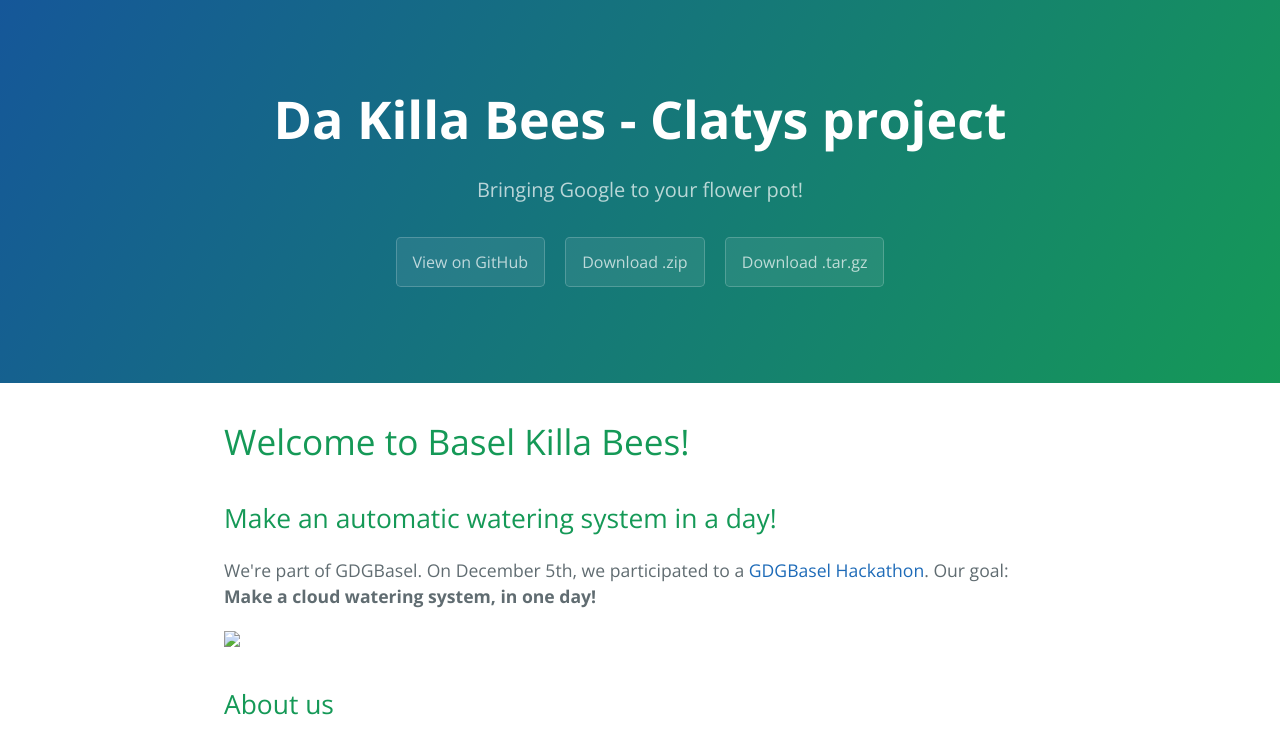
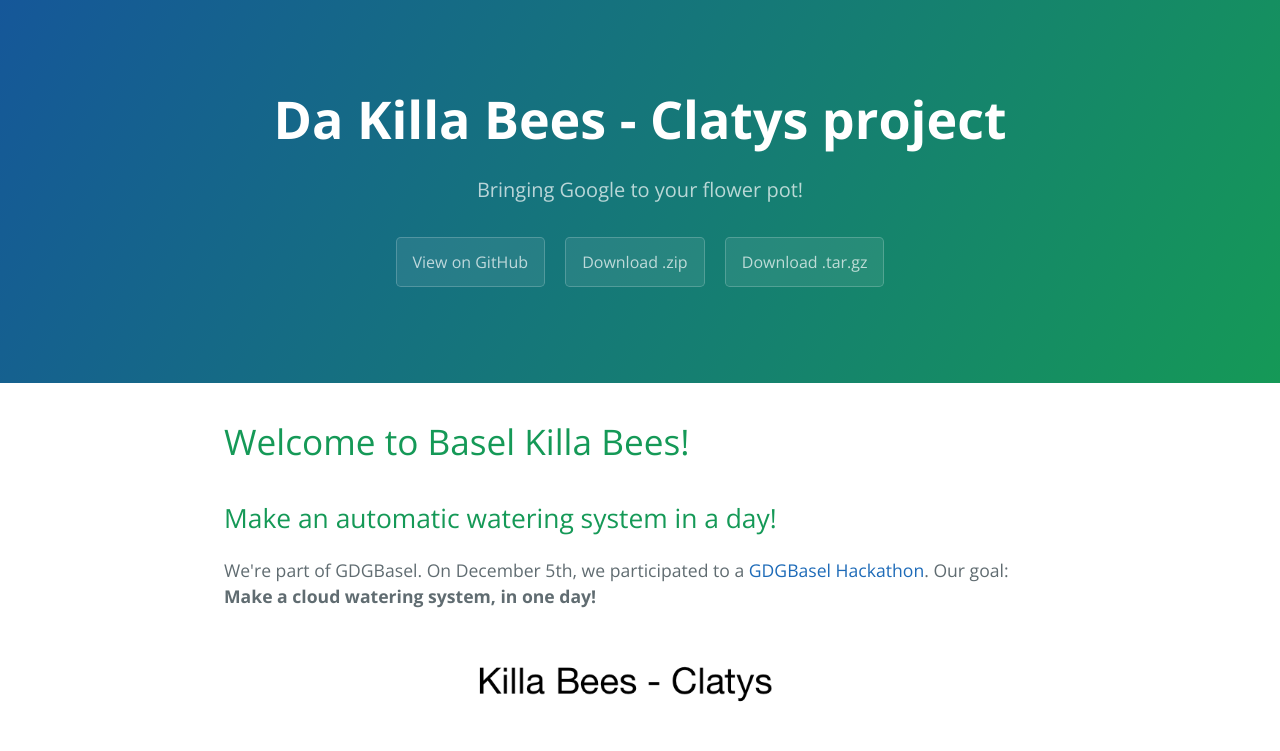
Before and after one commit to BaselKillaBees/Clatys, a plain HTML site: page index.html in a window 1280 px wide. Shown: the top 751 px of the page. Drawn offline with nearby package versions, Linux system fonts and the light colour scheme.

Commit message:
adding simple_diagram

```diff
--- a/index.html
+++ b/index.html
@@ -28,7 +28,7 @@
 <p>We're part of GDGBasel. On December 5th, we participated to a <a href="http://hackathon.gdgbasel.com">GDGBasel Hackathon</a>.
 Our goal: <strong>Make a cloud watering system, in one day!</strong></p>
 
-<img src="gh-pages/simple_diagram.png" />
+<img src="https://raw.githubusercontent.com/BaselKillaBees/Clatys/gh-pages/simple_diagram.png" />
 
 <h2>
 <a id="about-us" class="anchor" href="#about-us" aria-hidden="true"><span class="octicon octicon-link"></span></a>About us</h2>
```
